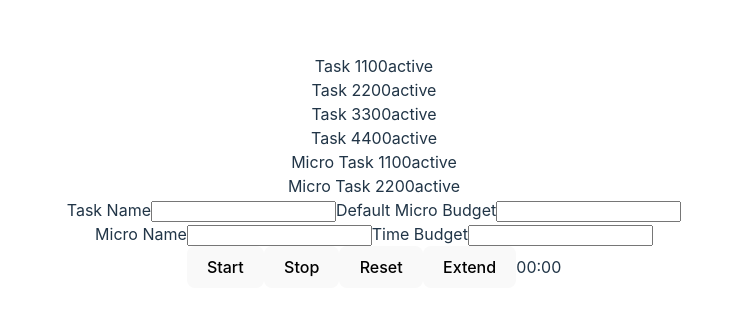
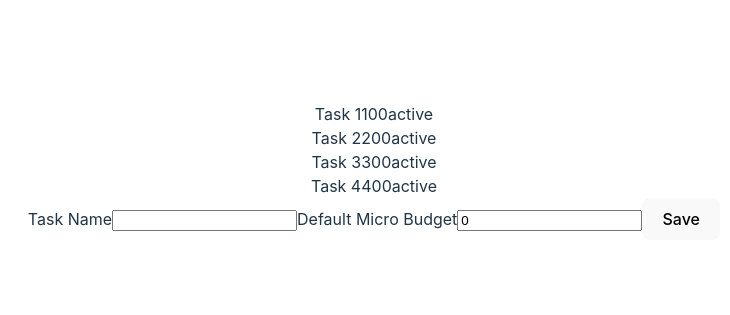
Before and after one commit to ermartinez13/poc-tbd-v1, a React (Vite) app: page / in a window 1280 px wide. Shown: the part 229-544 px from the top of the page, without its empty margins (266-996 px from the left). Built offline with nearby package versions, Linux system fonts and the light colour scheme.

Commit message:
scaffold client state and inverse data flow

```diff
--- a/src/App.tsx
+++ b/src/App.tsx
@@ -1,19 +1,81 @@
+import { useState } from "react";
 import "./App.css";
 import { MicroTaskForm } from "./components/MicroTaskForm";
 import { MicroTaskList } from "./components/MicroTaskList";
 import { TaskForm } from "./components/TaskForm";
 import { TaskList } from "./components/TaskList";
 import { Timer } from "./components/Timer";
-import { microTasks, tasks } from "./constants";
+import {
+  microTasks as initialMicroTasks,
+  tasks as initialTasks,
+} from "./constants";
+import { Status } from "./models";
 
 function App() {
+  const [microTasks, setMicroTasks] = useState(initialMicroTasks);
+  const [tasks, setTasks] = useState(initialTasks);
+  const [selectedTaskId, setSelectedTaskId] = useState<string | null>(null);
+  const [selectedMicroTaskId, setSelectedMicroTaskId] = useState<string | null>(
+    null
+  );
+
+  function selectTask(id: string) {
+    setSelectedTaskId(id);
+    setSelectedMicroTaskId(null);
+  }
+
+  function selectMicroTask(id: string) {
+    setSelectedMicroTaskId(id);
+  }
+
+  function createTask(name: string, microBudget: number) {
+    const newTask = {
+      id: Date.now().toString(),
+      name,
+      defaultMicroBudget: microBudget,
+      timeSpent: 0,
+      timeBudget: microBudget,
+      status: Status.Active,
+    };
+    setTasks((prevTasks) => [...prevTasks, newTask]);
+  }
+
+  function createMicroTask(name: string, timeBudget: number, parentId: string) {
+    const newMicroTask = {
+      id: Date.now().toString(),
+      taskId: parentId,
+      name,
+      timeSpent: 0,
+      timeBudget,
+      status: Status.Active,
+    };
+    setMicroTasks((prevMicroTasks) => [...prevMicroTasks, newMicroTask]);
+  }
+
   return (
     <>
-      <TaskList tasks={tasks} />
-      <MicroTaskList microTasks={microTasks} />
-      <TaskForm />
-      <MicroTaskForm />
-      <Timer />
+      <div>
+        <div>
+          <TaskList tasks={tasks} selectTask={selectTask} />
+          <TaskForm createTask={createTask} />
+        </div>
+        {selectedTaskId ? (
+          <div>
+            <MicroTaskList
+              microTasks={microTasks.filter(
+                (microTask) => microTask.taskId === selectedTaskId
+              )}
+              selectMicroTask={selectMicroTask}
+            />
+            <MicroTaskForm
+              selectedTaskId={selectedTaskId}
+              createMicroTask={createMicroTask}
+            />
+          </div>
+        ) : null}
+      </div>
+
+      {selectedMicroTaskId ? <Timer /> : null}
     </>
   );
 }
--- a/src/components/MicroTask.tsx
+++ b/src/components/MicroTask.tsx
@@ -6,7 +6,7 @@ interface Props {
 
 export function MicroTask({ microTask }: Props) {
   return (
-    <div>
+    <div data-id={microTask.id}>
       <span>{microTask.name}</span>
       <span>{microTask.id}</span>
       <span>{microTask.timeSpent}</span>
--- a/src/components/MicroTaskForm.tsx
+++ b/src/components/MicroTaskForm.tsx
@@ -1,14 +1,40 @@
-export function MicroTaskForm() {
+import { useState } from "react";
+
+interface Props {
+  selectedTaskId: string;
+  createMicroTask: (name: string, timeBudget: number, parentId: string) => void;
+}
+
+export function MicroTaskForm({ createMicroTask, selectedTaskId }: Props) {
+  const [name, setName] = useState("");
+  const [timeBudget, setTimeBudget] = useState(0);
+
+  function handleSubmission(e: React.FormEvent<HTMLFormElement>) {
+    e.preventDefault();
+    createMicroTask(name, timeBudget, selectedTaskId);
+    setName("");
+    setTimeBudget(0);
+  }
+
   return (
-    <form onSubmit={(e) => e.preventDefault()}>
+    <form onSubmit={handleSubmission}>
       <label>
         Micro Name
-        <input type="text" />
+        <input
+          type="text"
+          value={name}
+          onChange={(e) => setName(e.target.value)}
+        />
       </label>
       <label>
         Time Budget
-        <input type="number" />
+        <input
+          type="number"
+          value={timeBudget}
+          onChange={(e) => setTimeBudget(Number(e.target.value))}
+        />
       </label>
+      <button type="submit">Save</button>
     </form>
   );
 }
--- a/src/components/MicroTaskList.tsx
+++ b/src/components/MicroTaskList.tsx
@@ -3,11 +3,20 @@ import { MicroTask } from "./MicroTask";
 
 interface Props {
   microTasks: MicroTaskI[];
+  selectMicroTask: (id: string) => void;
 }
 
-export function MicroTaskList({ microTasks }: Props) {
+export function MicroTaskList({ microTasks, selectMicroTask }: Props) {
+  function handleItemClick(e: React.MouseEvent<HTMLDivElement>) {
+    if (e.target === e.currentTarget) return;
+    if (e.target instanceof HTMLElement) {
+      const microTaskId =
+        e.target.closest<HTMLElement>("[data-id]")?.dataset.id;
+      if (microTaskId) selectMicroTask(microTaskId);
+    }
+  }
   return (
-    <div>
+    <div onClick={handleItemClick}>
       {microTasks.map((microTask) => (
         <MicroTask key={microTask.id} microTask={microTask} />
       ))}
--- a/src/components/Task.tsx
+++ b/src/components/Task.tsx
@@ -5,7 +5,7 @@ interface Props {
 }
 export function Task({ task }: Props) {
   return (
-    <div>
+    <div data-id={task.id}>
       <span>{task.name}</span>
       <span>{task.id}</span>
       <span>{task.timeSpent}</span>
--- a/src/components/TaskForm.tsx
+++ b/src/components/TaskForm.tsx
@@ -1,14 +1,39 @@
-export function TaskForm() {
+import { useState } from "react";
+
+interface Props {
+  createTask: (name: string, microBudget: number) => void;
+}
+
+export function TaskForm({ createTask }: Props) {
+  const [name, setName] = useState("");
+  const [microTimeBudget, setMicroTimeBudget] = useState(0);
+
+  function handleSubmission(e: React.FormEvent<HTMLFormElement>) {
+    e.preventDefault();
+    createTask(name, microTimeBudget);
+    setName("");
+    setMicroTimeBudget(0);
+  }
+
   return (
-    <form onSubmit={(e) => e.preventDefault()}>
+    <form onSubmit={handleSubmission}>
       <label>
         Task Name
-        <input type="text" />
+        <input
+          type="text"
+          value={name}
+          onChange={(e) => setName(e.target.value)}
+        />
       </label>
       <label>
         Default Micro Budget
-        <input type="number" />
+        <input
+          type="number"
+          value={microTimeBudget}
+          onChange={(e) => setMicroTimeBudget(Number(e.target.value))}
+        />
       </label>
+      <button type="submit">Save</button>
     </form>
   );
 }
--- a/src/components/TaskList.tsx
+++ b/src/components/TaskList.tsx
@@ -3,11 +3,21 @@ import { Task } from "./Task";
 
 interface Props {
   tasks: TaskI[];
+  selectTask: (id: string) => void;
 }
 
-export function TaskList({ tasks }: Props) {
+export function TaskList({ tasks, selectTask }: Props) {
+  function handleItemClick(e: React.MouseEvent<HTMLDivElement>) {
+    if (e.target === e.currentTarget) return;
+    // obtain task id
+    if (e.target instanceof HTMLElement) {
+      const taskId = e.target.closest<HTMLElement>("[data-id]")?.dataset.id;
+      if (taskId) selectTask(taskId);
+    }
+  }
+
   return (
-    <div>
+    <div onClick={handleItemClick}>
       {tasks.map((task) => (
         <Task key={task.id} task={task} />
       ))}
```
